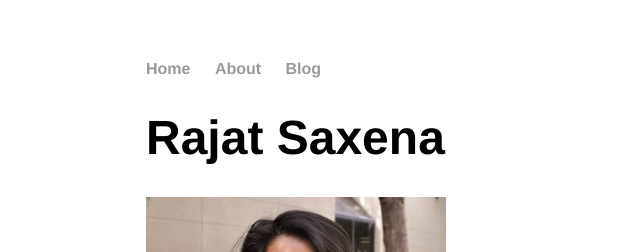
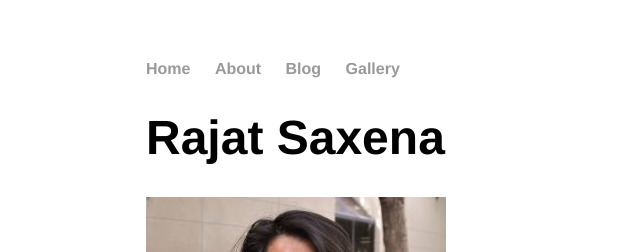
Before and after one commit to rajatsaxena/rajatsaxena.github.io, a Jekyll site: the page built from index.html, in a window 1280 px wide. Shown: the top 252 px of the page, without its empty margins (46-686 px from the left). Built offline with Jekyll 4.4.1, drawn with Linux system fonts in a browser that asks for light colours.

Commit message:
Update default.html

```diff
--- a/_layouts/default.html
+++ b/_layouts/default.html
@@ -22,6 +22,7 @@
 	        		<li><a href="/">Home</a></li>
 		        	<li><a href="/about">About</a></li>
 	        		<li><a href="/blog">Blog</a></li>
+				<li><a href="https://rajatsaxena.github.io/gallery/" target="_blank" >Gallery</a></li>
 	    		</ul>
 			</nav>
 			<div class="container">
```
